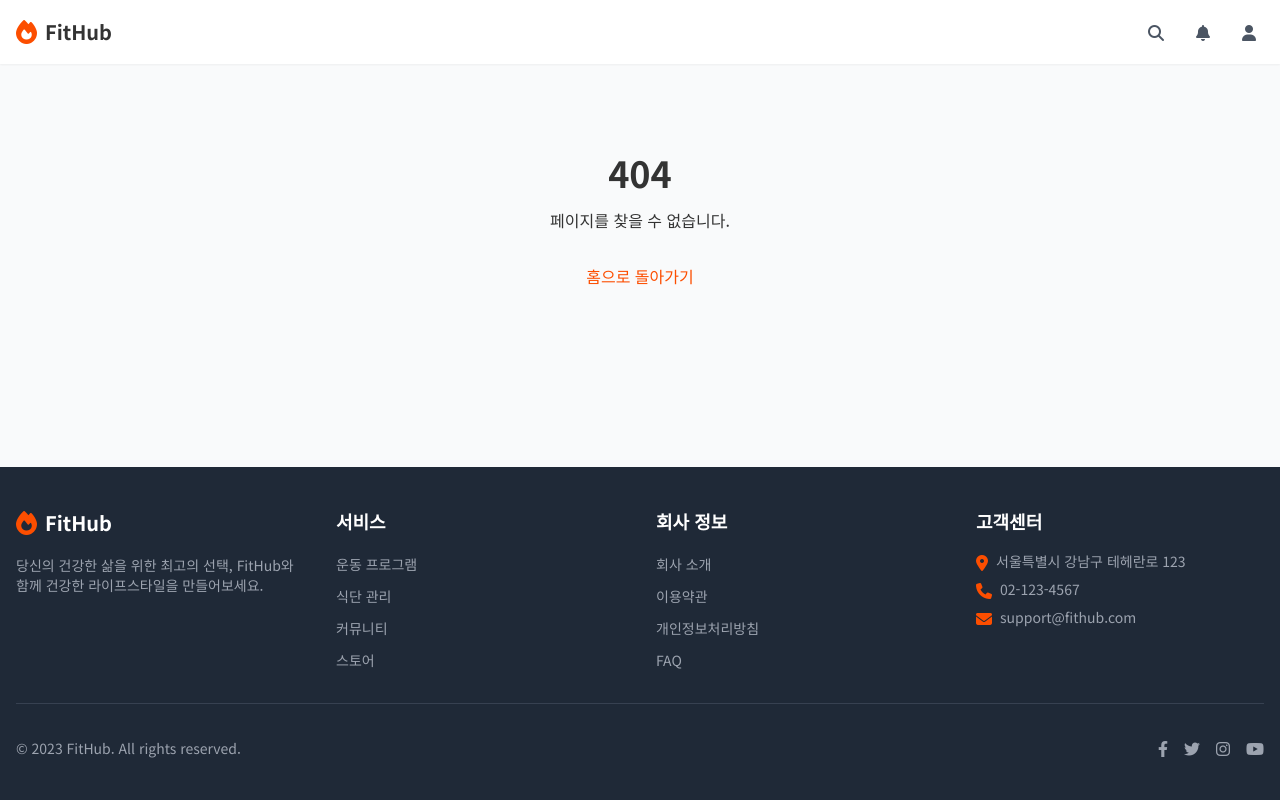
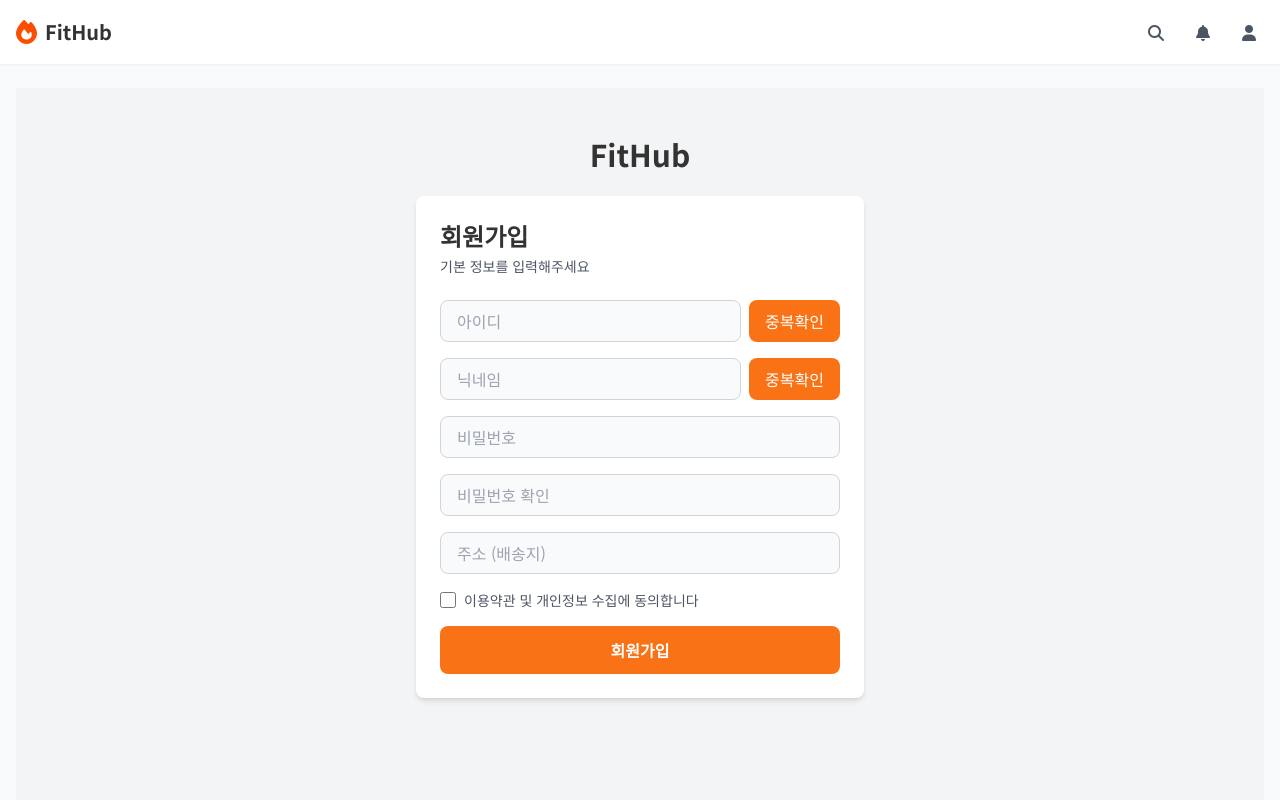
Before and after one commit to lobster-boys/Fithub, a React (Vite) app in the folder fithub/frontend/: page /auth/register in a window 1280 px wide. Shown: the top 800 px of the page. Built offline with nearby package versions, Linux system fonts and the light colour scheme.

Commit message:
front-feat-login_register

```diff
--- a/fithub/frontend/src/App.jsx
+++ b/fithub/frontend/src/App.jsx
@@ -13,6 +13,8 @@ import WorkoutLogPage from './pages/WorkoutLogPage';
 import CommunityPage from './pages/CommunityPage';
 import ShopPage from './pages/ShopPage';
 import WelcomePage from './pages/WelcomePage';
+import LoginPage from './pages/LoginPage';
+import RegisterPage from './pages/RegisterPage';
 
 // Placeholder Components - 실제 페이지 컴포넌트가 구현되기 전까지 사용
 const PlaceholderPage = ({ title }) => (
@@ -50,9 +52,8 @@ const AnimatedRoutes = () => {
 
         {/* 인증 관련 페이지 */}
         <Route path="/auth">
-          <Route path="login" element={<AuthPage />} />
-          <Route path="signup" element={<AuthPage />} />
-          <Route path="reset-password" element={<AuthPage />} />
+          <Route path="login" element={<LoginPage />} />
+          <Route path="register" element={<RegisterPage />} />
         </Route>
 
         {/* 온보딩 페이지 */}
--- a/fithub/frontend/src/components/auth/LoginForm.jsx
+++ b/fithub/frontend/src/components/auth/LoginForm.jsx
@@ -1,146 +1,55 @@
-import React, { useState } from 'react';
+import React from 'react';
 import { useNavigate } from 'react-router-dom';
 
-import Button from '../common/Button';
-import Input from '../common/Input';
-import useAuth from '../../hooks/useAuth';
-
 const LoginForm = () => {
-  const [credentials, setCredentials] = useState({
-    username: '',
-    password: '',
-  });
-  const [errors, setErrors] = useState({});
   const navigate = useNavigate();
-  const { login, error: authError, isLoading } = useAuth();
-
-  const handleChange = (e) => {
-    const { name, value } = e.target;
-    setCredentials({
-      ...credentials,
-      [name]: value,
-    });
-  };
-
-  const validate = () => {
-    const errors = {};
-    if (!credentials.username.trim()) {
-      errors.username = '사용자 이름을 입력해주세요';
-    }
-    if (!credentials.password) {
-      errors.password = '비밀번호를 입력해주세요';
-    }
-    return errors;
-  };
-
-  const handleSubmit = async (e) => {
-    e.preventDefault();
-
-    const validationErrors = validate();
-    if (Object.keys(validationErrors).length > 0) {
-      setErrors(validationErrors);
-      return;
-    }
-
-    try {
-      await login(credentials);
-      navigate('/');
-    } catch (err) {
-      console.error('Login failed:', err);
-      // authError는 useAuth 훅에서 자동 처리됨
-    }
-  };
 
   return (
-    <div className="max-w-md mx-auto p-6 bg-white rounded-lg shadow-md">
-      <h2 className="text-2xl font-bold mb-6 text-center">로그인</h2>
+    <div className="min-h-screen flex items-center justify-center bg-white">
+      <div className="w-[300px] p-4">
+        <h1 className="text-3xl font-bold text-center mb-6">FitHub</h1>
 
-      {authError && (
-        <div className="bg-red-100 text-red-700 p-3 rounded-lg mb-4">
-          {authError}
-        </div>
-      )}
-
-      <form onSubmit={handleSubmit}>
-        <Input
-          label="사용자 이름"
-          id="username"
-          name="username"
-          value={credentials.username}
-          onChange={handleChange}
-          error={errors.username}
+        <input
+          type="email"
+          placeholder="이메일"
+          className="w-full p-2 border border-gray-300 rounded mb-3"
+        />
+        <input
+          type="password"
+          placeholder="비밀번호"
+          className="w-full p-2 border border-gray-300 rounded mb-3"
         />
 
-        <Input
-          label="비밀번호"
-          id="password"
-          name="password"
-          type="password"
-          value={credentials.password}
-          onChange={handleChange}
-          error={errors.password}
-        />
+        <button className="w-full bg-orange-500 text-white py-2 rounded font-bold mb-4 hover:bg-orange-600">
+          로그인
+        </button>
 
-        <div className="flex justify-between items-center mt-2 mb-4">
-          <div className="flex items-center">
-            <input
-              type="checkbox"
-              id="remember"
-              className="h-4 w-4 text-primary focus:ring-primary rounded"
-            />
-            <label htmlFor="remember" className="ml-2 text-sm text-gray-600">
-              로그인 유지
-            </label>
-          </div>
-          <a href="#" className="text-sm text-primary hover:underline">
-            비밀번호 찾기
-          </a>
-        </div>
+        <div className="text-center text-sm text-gray-400 mb-3">또는</div>
 
-        <Button fullWidth type="submit" disabled={isLoading}>
-          {isLoading ? '로그인 중...' : '로그인'}
-        </Button>
+        <button className="w-full bg-yellow-400 text-black py-2 rounded font-semibold mb-2 hover:bg-yellow-500">
+          카카오로 시작하기
+        </button>
+        <button className="w-full bg-green-500 text-white py-2 rounded font-semibold mb-2 hover:bg-green-600">
+          네이버로 시작하기
+        </button>
+        <button className="w-full bg-white border border-gray-400 text-black py-2 rounded font-semibold hover:bg-gray-100">
+          구글로 시작하기
+        </button>
 
-        <div className="mt-4 text-center">
-          <span className="text-sm text-gray-600">계정이 없으신가요?</span>
+        <div className="text-center text-sm mt-6">
+          계정이 없으신가요?{' '}
           <button
-            type="button"
-            onClick={() => navigate('/auth/signup')}
-            className="text-sm text-primary hover:underline ml-1"
+            className="text-black underline"
+            onClick={() => navigate('/auth/register')}
           >
             회원가입
           </button>
         </div>
+      </div>
+    </div>
 
-        <div className="mt-6 relative">
-          <div className="absolute inset-0 flex items-center">
-            <div className="w-full border-t border-gray-300"></div>
-          </div>
-          <div className="relative flex justify-center">
-            <span className="bg-white px-3 text-sm text-gray-500">또는</span>
-          </div>
-        </div>
-
-        <div className="mt-6 grid grid-cols-2 gap-3">
-          <button
-            type="button"
-            className="bg-gray-100 p-2 rounded-lg flex items-center justify-center hover:bg-gray-200"
-          >
-            <i className="fab fa-google text-red-500 mr-2"></i>
-            <span className="text-sm">구글 로그인</span>
-          </button>
-
-          <button
-            type="button"
-            className="bg-gray-100 p-2 rounded-lg flex items-center justify-center hover:bg-gray-200"
-          >
-            <i className="fab fa-facebook text-blue-600 mr-2"></i>
-            <span className="text-sm">페이스북 로그인</span>
-          </button>
-        </div>
-      </form>
-    </div>
   );
 };
 
+
 export default LoginForm;
--- /dev/null
+++ b/fithub/frontend/src/components/auth/RegisterForm.jsx
@@ -0,0 +1,145 @@
+import React, { useState } from 'react';
+import { useNavigate } from 'react-router-dom';
+
+const RegisterForm = ({ onSubmit }) => {
+  const navigate = useNavigate();
+  const [form, setForm] = useState({
+    userId: '',
+    nickname: '',
+    password: '',
+    confirmPassword: '',
+    address: '',
+    agreed: false,
+  });
+
+  const handleChange = (e) => {
+    const { name, value, type, checked } = e.target;
+    setForm(prev => ({
+      ...prev,
+      [name]: type === 'checkbox' ? checked : value
+    }));
+  };
+
+  const handleSubmit = (e) => {
+    e.preventDefault();
+    if (form.password !== form.confirmPassword) {
+      alert('비밀번호가 일치하지 않습니다.');
+      return;
+    }
+    if (!form.agreed) {
+      alert('약관에 동의해주세요.');
+      return;
+    }
+    // onSubmit prop이 있으면 호출, 아니면 예시로 로그인 페이지로 이동
+    if (onSubmit) {
+      onSubmit(form);
+    } else {
+      console.log('폼 데이터 →', form);
+      navigate('/login');
+    }
+  };
+
+  const handleDuplicateCheck = (field) => {
+    // TODO: API 콜로 중복 검사 로직 넣기
+    alert(`${field === 'userId' ? '아이디' : '닉네임'} 중복 확인 로직을 구현하세요.`);
+  };
+
+  return (
+    <form onSubmit={handleSubmit} className="space-y-4">
+      {/* 아이디 + 중복확인 */}
+      <div className="flex space-x-2">
+        <input
+          name="userId"
+          value={form.userId}
+          onChange={handleChange}
+          placeholder="아이디"
+          className="flex-1 px-4 py-2 border border-gray-300 rounded-lg bg-gray-50 focus:outline-none focus:ring-2 focus:ring-orange-400"
+          required
+        />
+        <button
+          type="button"
+          onClick={() => handleDuplicateCheck('userId')}
+          className="px-4 py-2 bg-orange-500 text-white rounded-lg hover:bg-orange-600 transition"
+        >
+          중복확인
+        </button>
+      </div>
+
+      {/* 닉네임 + 중복확인 */}
+      <div className="flex space-x-2">
+        <input
+          name="nickname"
+          value={form.nickname}
+          onChange={handleChange}
+          placeholder="닉네임"
+          className="flex-1 px-4 py-2 border border-gray-300 rounded-lg bg-gray-50 focus:outline-none focus:ring-2 focus:ring-orange-400"
+          required
+        />
+        <button
+          type="button"
+          onClick={() => handleDuplicateCheck('nickname')}
+          className="px-4 py-2 bg-orange-500 text-white rounded-lg hover:bg-orange-600 transition"
+        >
+          중복확인
+        </button>
+      </div>
+
+      {/* 비밀번호 */}
+      <input
+        name="password"
+        type="password"
+        value={form.password}
+        onChange={handleChange}
+        placeholder="비밀번호"
+        className="w-full px-4 py-2 border border-gray-300 rounded-lg bg-gray-50 focus:outline-none focus:ring-2 focus:ring-orange-400"
+        required
+      />
+
+      {/* 비밀번호 확인 */}
+      <input
+        name="confirmPassword"
+        type="password"
+        value={form.confirmPassword}
+        onChange={handleChange}
+        placeholder="비밀번호 확인"
+        className="w-full px-4 py-2 border border-gray-300 rounded-lg bg-gray-50 focus:outline-none focus:ring-2 focus:ring-orange-400"
+        required
+      />
+
+      {/* 주소 */}
+      <input
+        name="address"
+        value={form.address}
+        onChange={handleChange}
+        placeholder="주소 (배송지)"
+        className="w-full px-4 py-2 border border-gray-300 rounded-lg bg-gray-50 focus:outline-none focus:ring-2 focus:ring-orange-400"
+        required
+      />
+
+      {/* 약관 동의 */}
+      <div className="flex items-center">
+        <input
+          id="agreed"
+          name="agreed"
+          type="checkbox"
+          checked={form.agreed}
+          onChange={handleChange}
+          className="h-4 w-4 text-orange-500 border-gray-300 rounded focus:ring-orange-400"
+        />
+        <label htmlFor="agreed" className="ml-2 text-sm text-gray-600">
+          이용약관 및 개인정보 수집에 동의합니다
+        </label>
+      </div>
+
+      {/* 가입하기 버튼 */}
+      <button
+        type="submit"
+        className="w-full py-3 bg-orange-500 text-white font-semibold rounded-lg hover:bg-orange-600 transition"
+      >
+        회원가입
+      </button>
+    </form>
+  );
+};
+
+export default RegisterForm;
--- a/fithub/frontend/src/components/layout/Footer.jsx
+++ b/fithub/frontend/src/components/layout/Footer.jsx
@@ -60,7 +60,7 @@ const Footer = () => {
         </div>
 
         <div className="border-t border-gray-700 mt-8 pt-8 flex flex-col md:flex-row justify-between items-center">
-          <p className="text-gray-400 text-sm">© 2023 FitHub. All rights reserved.</p>
+          <p className="text-gray-400 text-sm">© 2025 FitHub. All rights reserved.</p>
 
           {/* Social Media Links */}
           <div className="flex space-x-4 mt-4 md:mt-0">
--- a/fithub/frontend/src/main.jsx
+++ b/fithub/frontend/src/main.jsx
@@ -1,10 +1,11 @@
 import React from 'react';
 import ReactDOM from 'react-dom/client';
 import App from './App.jsx';
+import { BrowserRouter } from 'react-router-dom'
 import './styles/index.css';
 
 ReactDOM.createRoot(document.getElementById('root')).render(
   <React.StrictMode>
-    <App />
+      <App />
   </React.StrictMode>,
 );
--- /dev/null
+++ b/fithub/frontend/src/pages/LoginPage.jsx
@@ -0,0 +1,12 @@
+import React from 'react';
+import LoginForm from '../components/auth/LoginForm.jsx';
+
+const LoginPage = () => {
+  return (
+    <div className="min-h-screen flex items-center justify-center bg-white">
+      <LoginForm />
+    </div>
+  );
+};
+
+export default LoginPage;
--- /dev/null
+++ b/fithub/frontend/src/pages/RegisterPage.jsx
@@ -0,0 +1,21 @@
+import React from 'react';
+import RegisterForm from '../components/auth/RegisterForm';
+
+const RegisterPage = () => {
+  return (
+    <div className="min-h-screen bg-gray-100 flex flex-col items-center pt-12 px-4">
+      {/* 상단 로고 */}
+      <h1 className="text-3xl font-bold mb-6">FitHub</h1>
+
+      {/* 카드 컨테이너 */}
+      <div className="bg-white rounded-lg shadow-md w-full max-w-md p-6">
+        <h2 className="text-2xl font-semibold mb-1">회원가입</h2>
+        <p className="text-sm text-gray-600 mb-6">기본 정보를 입력해주세요</p>
+
+        <RegisterForm />
+      </div>
+    </div>
+  );
+};
+
+export default RegisterPage;
```
Also changed, not shown: fithub/frontend/package.json (+4 -4 lines), fithub/frontend/src/components/auth/ProfileEditForm.jsx (added), fithub/frontend/src/components/workouts/ExerciseCard.jsx (added), fithub/frontend/src/components/workouts/WorkoutLogForm.jsx (added), fithub/frontend/src/components/workouts/WorkoutRoutineForm.jsx (added), 1 other file (tests, documents, lock files or other folders).
